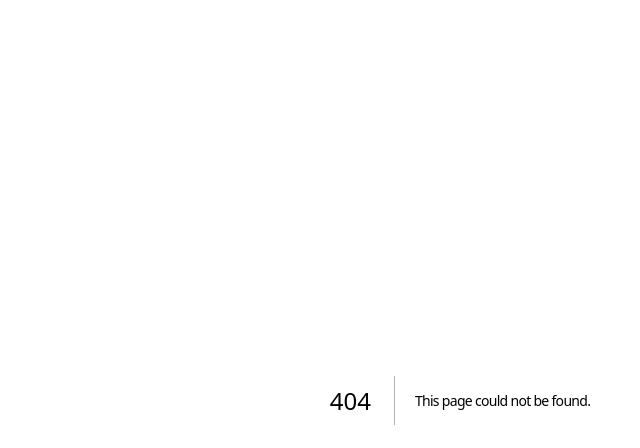
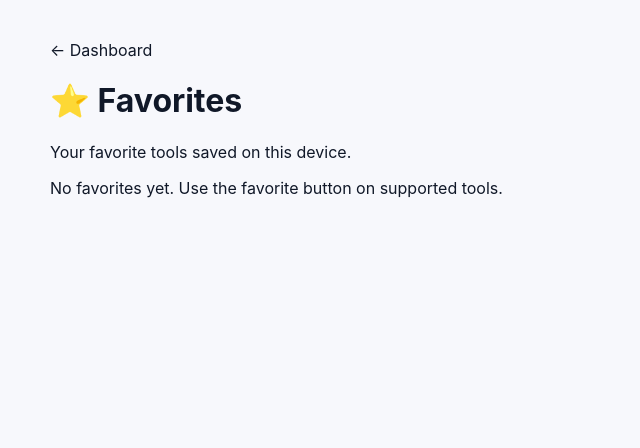
Before and after one commit to Afifarman/QuickToolBox, a Next.js app: page /favorites in a window 1280 px wide. Before the commit this address had no page. Shown: the top 448 px of the page, without its empty margins (180-820 px from the left). Built offline with nearby package versions, Linux system fonts and the light colour scheme.

Commit message:
feat: add favorites page

```diff
--- /dev/null
+++ b/app/favorites/page.js
@@ -0,0 +1,3 @@
+'use client';
+import { useEffect,useState } from 'react';
+const KEY='qtb_favorites';export default function Favorites(){const [items,setItems]=useState([]);useEffect(()=>{try{setItems(JSON.parse(localStorage.getItem(KEY)||'[]'))}catch{}} ,[]);function clear(){localStorage.removeItem(KEY);setItems([])}return <main style={{maxWidth:900,margin:'0 auto',padding:40}}><a href="/dashboard">← Dashboard</a><h1>⭐ Favorites</h1><p>Your favorite tools saved on this device.</p>{items.length?<><ul>{items.map(x=><li key={x}><a href={`/tools/${x}`}>{x}</a></li>)}</ul><button onClick={clear}>Clear favorites</button></>:<p>No favorites yet. Use the favorite button on supported tools.</p>}</main>}
```
